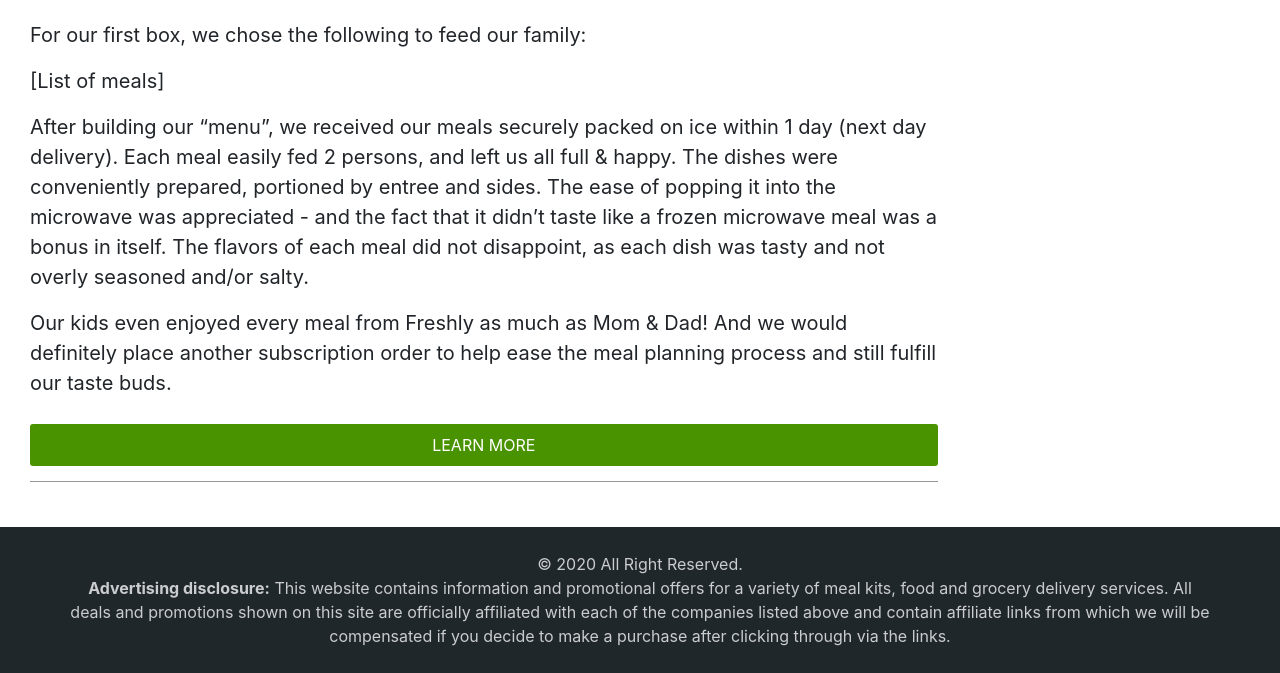
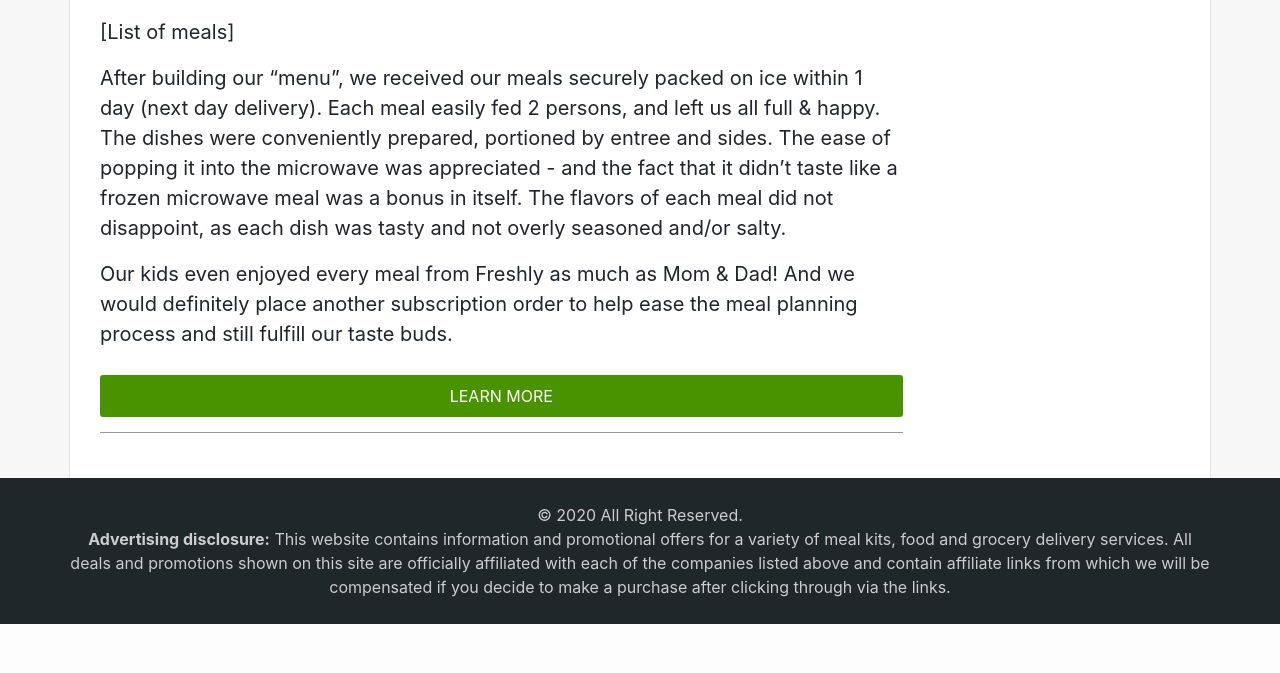
Before and after one commit to jeremyasmus/eats.promo, a PHP site: page /meal-kits/freshly.html in a window 1280 px wide. Shown: the part 1184-1857 px from the top of the page. After the commit the page ends 1808 px from the top, so only its background shows below. Run offline with PHP 8.4, Linux system fonts and the light colour scheme; some libraries are stand-ins or nearby versions.

Commit message:
Add files via upload

```diff
--- a/css/reviews.css
+++ b/css/reviews.css
@@ -23,7 +23,7 @@
 	padding:30px;
 	background-color:#FFFFFF;
 	margin:0 auto;
-	max-width:1280px;
+	max-width:1140px;
 	box-shadow:0 0 0 1px rgba(68,68,68,0.1);
 }
 .subscribe {
```
